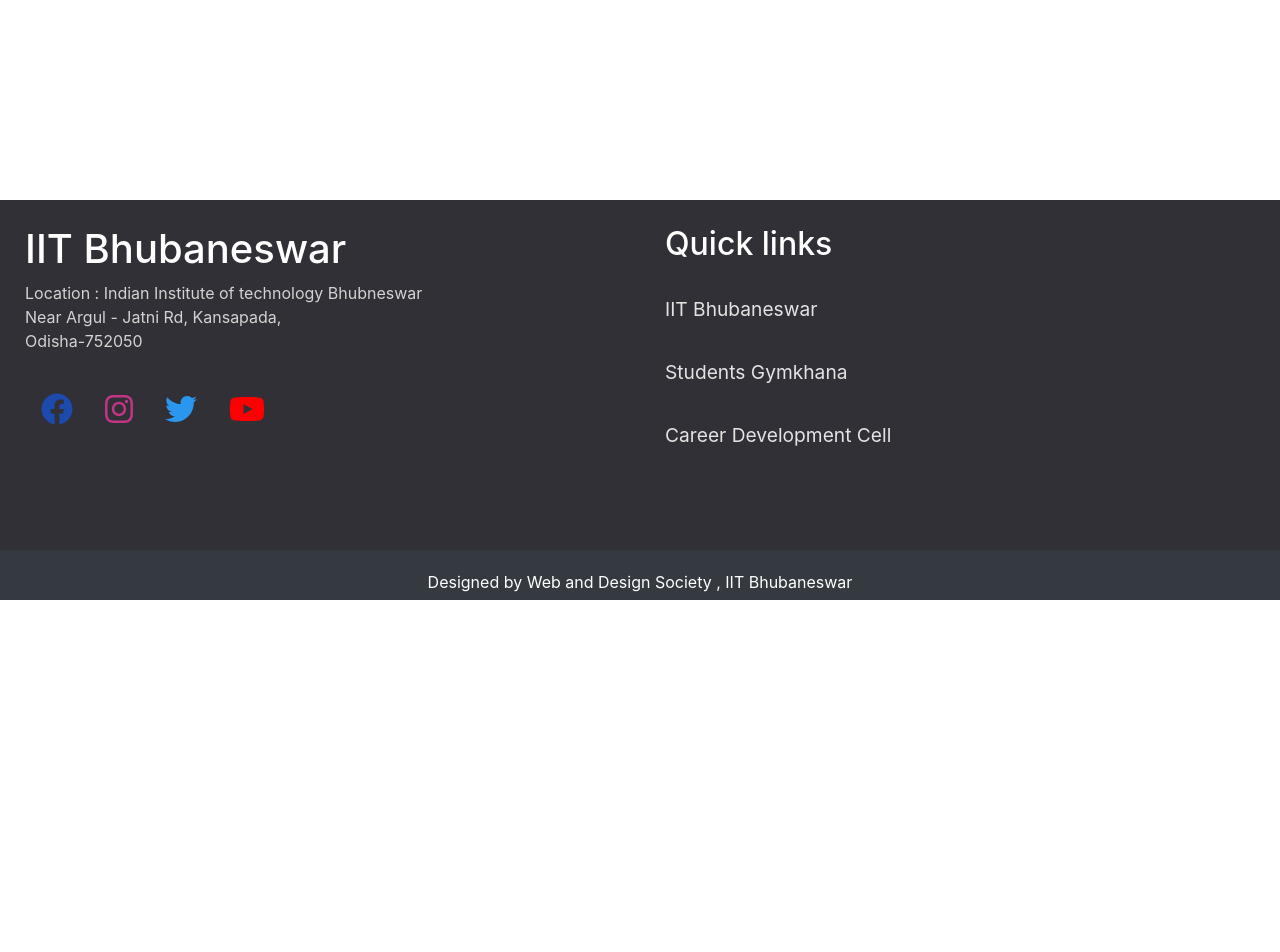
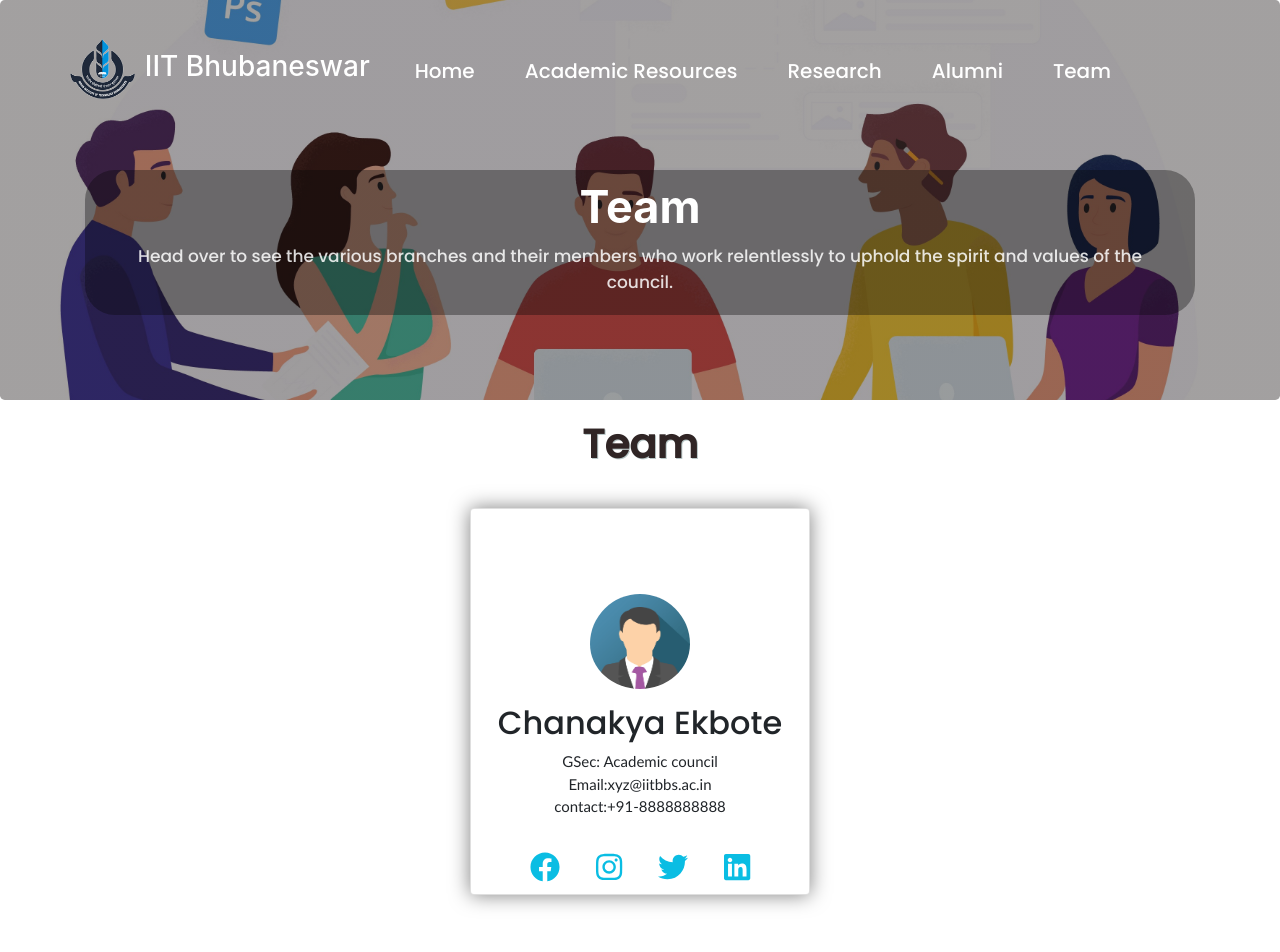
Before and after one commit to webd-iitbbs/Academic-Council, a React app: page /team in a window 1280 px wide. Shown: the top 952 px of the page. Before the commit the page ends 800 px from the top, so only its background shows below. Built offline with nearby package versions, Linux system fonts and the light colour scheme; a web font is replaced by a local one.

Commit message:
added wiki.js links and team page

```diff
--- a/package.json
+++ b/package.json
@@ -57,7 +57,7 @@
     "whatwg-fetch": "2.0.3"
   },
   "scripts": {
-    "start": "node scripts/start.js",
+    "start": "set PORT=5000 && node scripts/start.js",
     "build": "node scripts/build.js",
     "test": "node scripts/test.js --env=jsdom"
   },
--- a/src/components/Layout/Layout.js
+++ b/src/components/Layout/Layout.js
@@ -5,6 +5,7 @@
 import Resources from '../../containers/Resources/Resources';
 import Footer from './../UI/Footer/Footer';
 import WorkUnderProgress from './../../containers/Work_under_progress';
+import Team from "./../../containers/Team/Team"
 class Layout extends Component {
 
   render() {
@@ -16,6 +17,7 @@
             <Route path="/resources" exact component={Resources} />
             <Route path="/research" exact component={WorkUnderProgress} />
             <Route path="/alumni" exact component={WorkUnderProgress} />
+            <Route path="/team" exact component={Team} />
           </Switch>
         </div>
         <Footer />
--- a/src/components/UI/NavBar/NavigationItems.js
+++ b/src/components/UI/NavBar/NavigationItems.js
@@ -19,7 +19,7 @@
           <Link to="/alumni">Alumni</Link>
         </li>
         <li>
-          <Link to="/">Team</Link>
+          <Link to="/team">Team</Link>
         </li>
       </ul>
     </div>
--- a/src/components/UI/SideDrawer/SideDrawer.css
+++ b/src/components/UI/SideDrawer/SideDrawer.css
@@ -42,9 +42,12 @@
     display: none;
   }
 }
-@media (max-width: 306px) {
+@media (max-width: 350px) {
   .SideDrawer {
     width: 60%;
+  }
+  .link {
+    font-size: 15px;
   }
 }
 .Open {
--- a/src/components/UI/SideDrawer/SideDrawer.js
+++ b/src/components/UI/SideDrawer/SideDrawer.js
@@ -24,17 +24,17 @@
             </Link>
           </li>
           <li className="tag">
-            <Link to="/" className="link">
+            <Link to="/resources" className="link">
               Research
             </Link>
           </li>
           <li className="tag">
-            <Link to="/" className="link">
+            <Link to="/alumni" className="link">
               Alumni
             </Link>
           </li>
           <li>
-            <Link to="/" className="link">
+            <Link to="/team" className="link">
               Team
             </Link>
           </li>
--- a/src/containers/Home/Home.css
+++ b/src/containers/Home/Home.css
@@ -39,7 +39,7 @@
 .subject {
   font-family: 'Poppins', sans-serif;
   font-size: 17px;
-  color: rgba(255, 255, 255, 0.938);
+  color: rgba(255, 255, 255, 0.842);
   line-height: 1.5;
   margin: 10px;
 }
@@ -122,6 +122,7 @@
   }
   .subject {
     margin: 5px;
+    font-size: 15px;
   }
 }
 @media (max-width: 320px) {
--- a/src/containers/Resources/Resources.css
+++ b/src/containers/Resources/Resources.css
@@ -71,4 +71,7 @@
   .subHeading {
     margin-left: 15px;
   }
+  .text1 {
+    margin-top: 30px;
+  }
 }
--- a/src/containers/Resources/Resources.js
+++ b/src/containers/Resources/Resources.js
@@ -62,7 +62,7 @@
                   <ul>
                     <li>
                       <a
-                        href="https://drive.google.com/drive/folders/1JSoDscO4s5mXkRUq5HQtjdMBAs1qkaVc?usp=sharing"
+                        href="https://acadiitbbs.herokuapp.com/en/ses/cse"
                         target="_blank"
                         rel="noopener noreferrer"
                       >
@@ -71,7 +71,7 @@
                     </li>
                     <li>
                       <a
-                        href="https://drive.google.com/drive/folders/1BuXd0OBEVjzzt2NORsrZ6hTRtyzHbRh6?usp=sharing"
+                        href="https://acadiitbbs.herokuapp.com/en/ses/ece"
                         target="_blank"
                         rel="noopener noreferrer"
                       >
@@ -80,7 +80,7 @@
                     </li>
                     <li>
                       <a
-                        href="https://drive.google.com/drive/folders/1bMRxRd86mwG1MHZttCqgkStDP7Cqdo49"
+                        href="https://acadiitbbs.herokuapp.com/en/ses/ee"
                         target="_blank"
                         rel="noopener noreferrer"
                       >
@@ -107,7 +107,7 @@
                   <ul>
                     <li>
                       <a
-                        href="https://drive.google.com/drive/folders/1fxo6EBV_goofIeMtJcYpOv6qwrUwS7OV?usp=sharing"
+                        href="https://acadiitbbs.herokuapp.com/en/sms"
                         target="_blank"
                         rel="noopener noreferrer"
                       >
@@ -134,7 +134,7 @@
                   <ul>
                     <li>
                       <a
-                        href="https://drive.google.com/drive/folders/1eDnaLqn95IiOs8f-6xbR9C66fGNfkDeS?usp=sharing_eil&ts=5e33e4f2"
+                        href="https://acadiitbbs.herokuapp.com/en/sif"
                         target="_blank"
                         rel="noopener noreferrer"
                       >
@@ -163,7 +163,7 @@
                   <ul>
                     <li>
                       <a
-                        href="https://drive.google.com/drive/folders/1dsrgRy1HwclQ4AhN7wN8sO_445NomEDX"
+                        href="https://acadiitbbs.herokuapp.com/en/smme"
                         target="_blank"
                         rel="noopener noreferrer"
                       >
--- /dev/null
+++ b/src/containers/Team/Team.css
@@ -0,0 +1,81 @@
+.container {
+  margin-top: 20px;
+  justify-content: center;
+  align-items: center;
+  display: flex;
+}
+.Jumbo1 {
+  background-image: linear-gradient(
+      to bottom,
+      rgba(46, 41, 41, 0.445) 100%,
+      rgba(48, 47, 47, 0) 0%
+    ),
+    url('../../assets/Images/team.jpg');
+  background-repeat: no-repeat;
+  background-position: center;
+  background-size: cover;
+  height: 400px;
+  text-align: center;
+  margin-bottom: 0rem;
+}
+.card {
+  font-family: 'candara', sans-serif;
+  width: 340px;
+  overflow: hidden;
+  background: #fff;
+  border-radius: 10px;
+  box-shadow: 0 0 20px rgba(0, 0, 0, 0.5);
+  display: flex;
+  flex-direction: column;
+}
+.card-image img {
+  width: 100%;
+  height: 160px;
+  border-top-left-radius: 10px;
+  border-top-right-radius: 10px;
+  object-fit: cover;
+}
+.profile-image img {
+  z-index: 1;
+  width: 120px;
+  height: 120px;
+  position: relative;
+  margin-top: 75px;
+  display: block;
+  margin-left: auto;
+  margin-right: auto;
+  border-radius: 100px;
+  border: 10px solid #fff;
+  transition-duration: 0.4s;
+  transition-property: transform;
+}
+.profile-image img:hover {
+  transform: scale(1.1);
+}
+.card-content {
+  font-size: 20px;
+  text-align: center;
+  margin: 0;
+  font-family: 'Poppins', sans-serif;
+}
+.data p {
+  font-size: 15px;
+  text-align: center;
+  padding: 0 20px 5px 20px;
+}
+.icons {
+  text-align: center;
+  padding: 5px;
+}
+.icons a {
+  text-decoration: none;
+  font-size: 30px;
+  color: #0abde3;
+  padding: 0 14px;
+  transition-duration: 0.4s;
+  transition-property: transform;
+}
+.icons a:hover {
+  color: rgb(4, 109, 247);
+  transform: scale(1.5);
+}
--- /dev/null
+++ b/src/containers/Team/Team.js
@@ -0,0 +1,67 @@
+import React , {Component} from 'react';
+import './Team.css';
+import Aux from '../../hoc/Auxil/Auxil';
+import { Jumbotron , Container } from 'react-bootstrap';
+import NavControls from './../NavControls';
+import ProfilePic from "./fakeimg.png"
+import "./../Resources/Resources.css"
+import { FontAwesomeIcon } from '@fortawesome/react-fontawesome';
+import {
+    faLinkedin,
+    faFacebook,
+    faInstagram,
+    faTwitter,
+  } from '@fortawesome/free-brands-svg-icons';
+
+class Team extends Component {
+    render() {
+        return (
+          <Aux>
+            <Jumbotron
+          style={{ paddingTop: '0rem', marginBottom: '0rem' }}
+          className="Jumbo1"
+        >
+          <NavControls />
+          <Container>
+            <div className="text1" style={{marginTop : "60px"}}>
+              <h2 className="mainHeading">Team</h2>
+              <p className="subject">
+                 Head over to see the various branches and their members who
+                  work relentlessly to uphold the spirit and values of the
+                  council.
+              </p>
+            </div>
+          </Container>
+        </Jumbotron>
+             <div style={{textAlign : 'center'}}>
+             <h1 className = "heading">Team</h1>
+             </div>
+            <Container className="container">
+             <div className="card">
+              <div className="profile-image">
+                <img src={ProfilePic} alt="" />
+              </div>
+                 <div className="card-content">
+                <h2>Chanakya Ekbote</h2>
+                </div>
+              <div className="data">
+                  <p>GSec: Academic council <br />
+                  Email:xyz@iitbbs.ac.in  <br />
+                  contact:+91-8888888888   <br />
+                </p>
+              </div>
+              <div className="icons">
+                <a href="dummy.com"> <FontAwesomeIcon icon={faFacebook}  /></a>
+                <a href="dummy.com"> <FontAwesomeIcon icon={faInstagram}  /></a>
+                <a href="dummy.com"> <FontAwesomeIcon icon={faTwitter}  /></a>
+                <a href="dummy.com"> <FontAwesomeIcon icon={faLinkedin}  /></a>
+
+              </div>
+            </div>
+            </Container>
+          </Aux>
+        );
+      }
+
+}
+export default Team;
```
Also changed, not shown: src/containers/Team/fakeimg.png (added).
